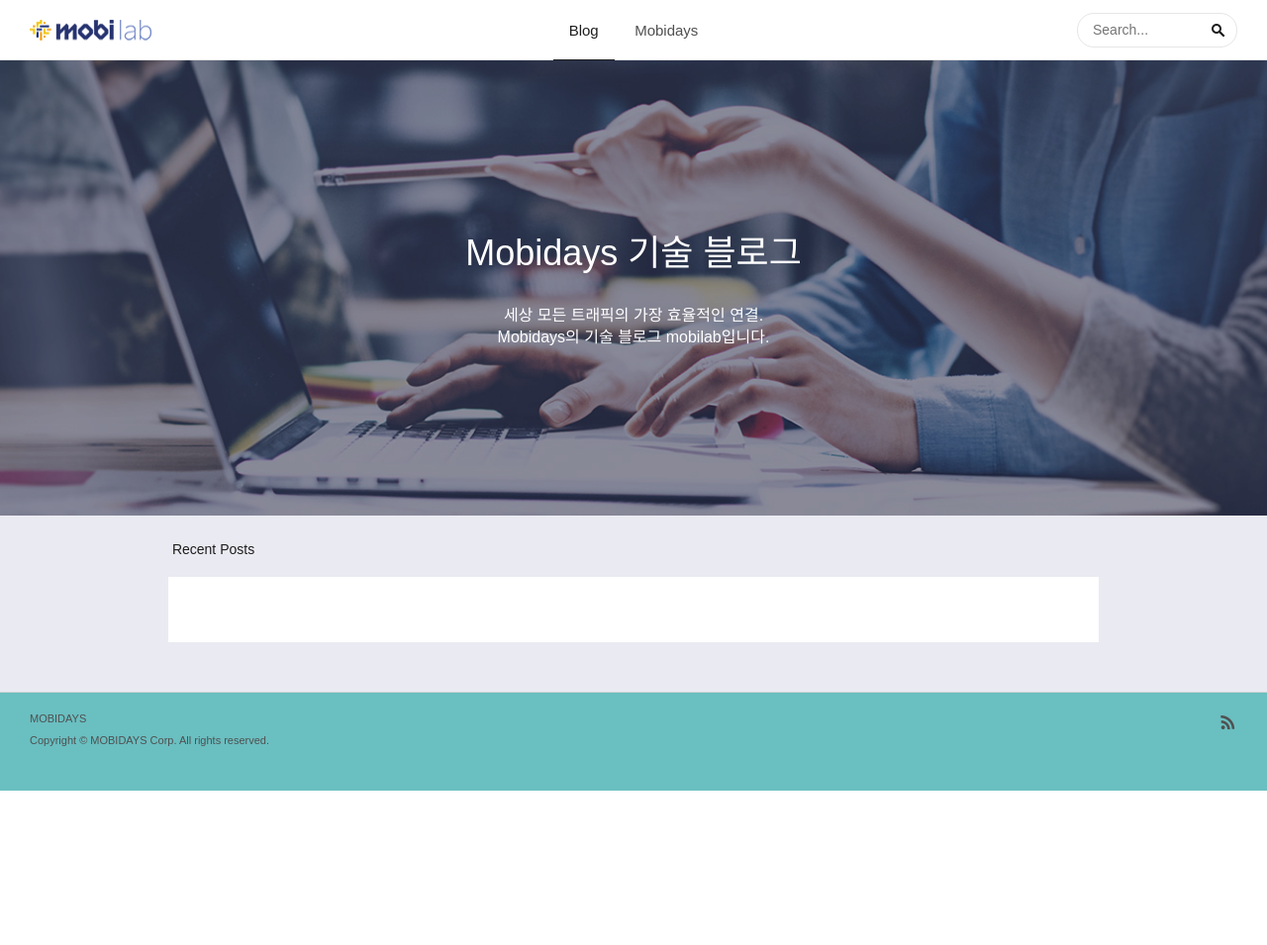
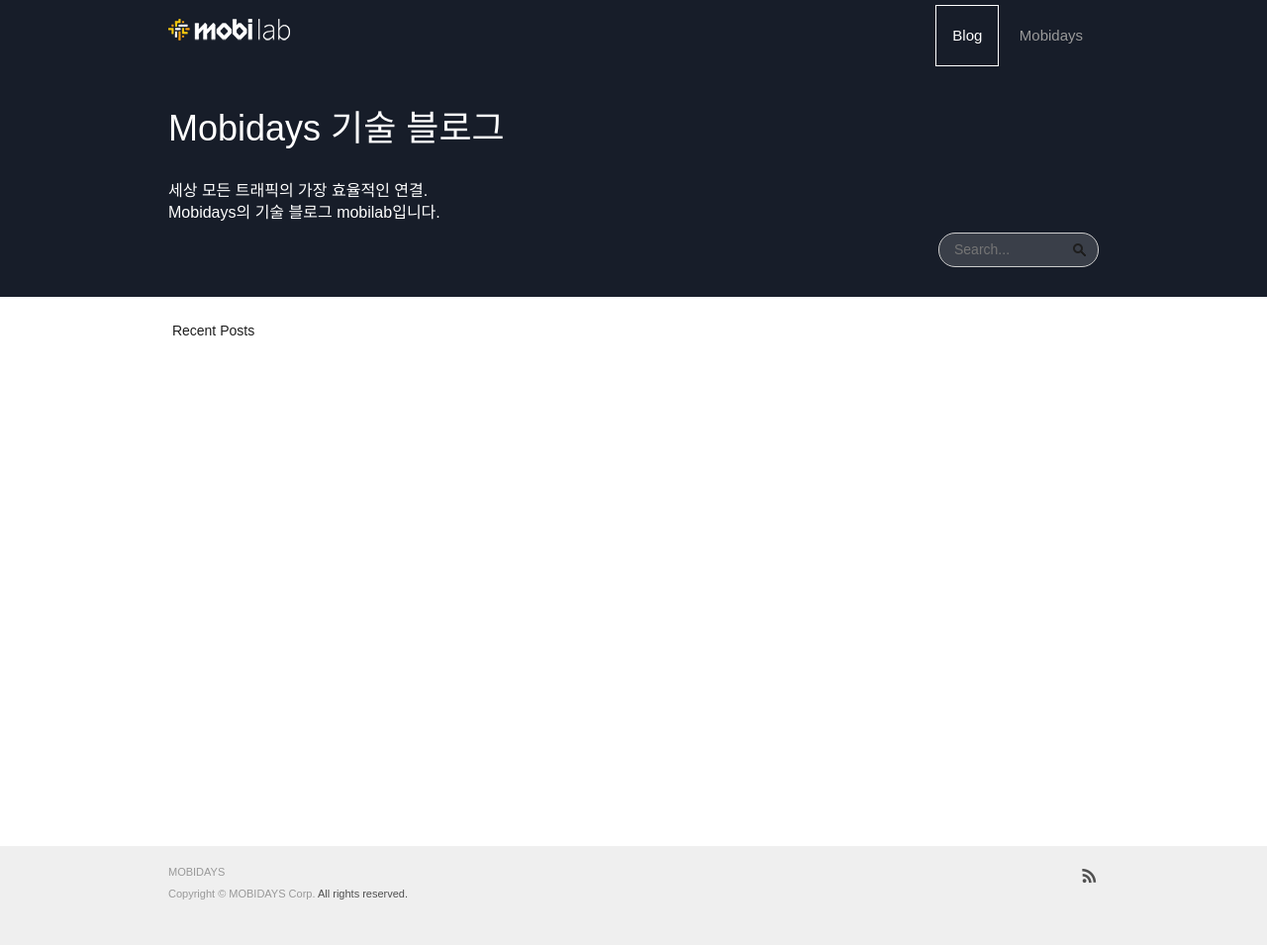
Before and after one commit to mobidays-dev/mobilab, a Jekyll site: the page built from index.html, in a window 1280 px wide. Shown: the whole page at 99% size. Built offline with Jekyll 4.4.1, drawn with Linux system fonts in a browser that asks for light colours; before the commit the page ends 900 px from its top, so only the background shows below that.

Commit message:
re-design

```diff
--- a/_layouts/home.html
+++ b/_layouts/home.html
@@ -1,8 +1,8 @@
 ---
 layout: default
 ---
-<div id="cover" class="container-fluid"
-     {% if site.image %}style="background-image:url({{ site.image }});"{% endif %}>
+<div id="cover" class="container-fluid">
+      <!-- {% if site.image %}style="background-image:url({{ site.image }});"{% endif %}>  -->
     <div>
         <h1>{{ site.title }}</h1>
         <p>{{ site.description | newline_to_br }}</p>
--- a/assets/css/screen.css
+++ b/assets/css/screen.css
@@ -51,7 +51,7 @@
 }
 
 a, a:link, a:visited, a:active, a:hover {
-    color: #505050;
+    color: #999;
     text-decoration: none;
 }
 
@@ -192,20 +192,25 @@
 #header {
     margin: 0;
     padding: 0;
-    border-bottom: 1px solid #e6e6e6;
-    /* background-color: rgba(69,176,178,0.2); */
+    /* border-bottom: 1px solid rgba(230,230,230,.2); */
+    /* background-color: rgba(69,176,178,.3); */
+    max-width: 940px;
+    width:100%;
+    margin: auto;
+    position: absolute;
+    left:0;right:0;z-index: 5000;
 }
 
 #logo {
     position: absolute;
     top: 0;
-    left: 30px;
+    /* left: 30px; */
     width: 123px;
     height: 60px;
     margin: 0 0;
     padding: 0;
-    background: url(../images/pc/logo.png) no-repeat center;
-    background-size: 123px 21px;
+    background: url(../images/pc/logo_w.png) no-repeat center;
+    background-size: 100%;
 }
 
 #menu {
@@ -213,19 +218,23 @@
     list-style: none;
     margin: 0;
     padding: 0;
-    text-align: center;
+    text-align: right;
+    /* background: rgba(61,169,172,.85); */
+    background: none;
+
 }
 
 #menu > li {
     list-style: none;
     display: inline-block;
     position: relative;
-    top: 1px;
+    top: 5px;
     margin: 0;
-    border-bottom: 1px solid #e6e6e6;
+    /* border-bottom: 1px solid #e6e6e6; */
     color: #505050;
     font-size: 15px;
-    line-height: 59px; /* 59px = 60(height) - 1(border) */
+    line-height: 60px;
+    box-sizing: border-box;
 }
 
 #menu > li > a {
@@ -234,21 +243,26 @@
 
 #menu > li.active,
 #menu > li:hover {
-    border-bottom: 1px solid #1e1e1e;
-    color: #1e1e1e;
+    /* border-bottom: 1px solid #1e1e1e;
+    color: #1e1e1e; */
+    border: 1px solid #fff;
+    color: #fff;
     font-weight: 400;
 }
 
 #menu > li.active > a,
 #menu > li:hover > a {
-    color: #1e1e1e;
+    /* color: #1e1e1e; */
+    color: #fff;
 }
 
 #search {
     position: absolute;
     z-index: 99;
-    top: 0;
-    right: 30px;
+    /* top: 0;
+    right: 30px;*/
+    bottom:-220px;
+    right: 0;
     height: 60px;
     margin: 0;
     padding: 0;
@@ -260,18 +274,17 @@
     width: 115px; /* 115px = 160(width) - 15(padding-left) - 30(padding-right) */
     height: 33px;
     border-radius: 17px;
-    border: 1px solid #e6e6e6;
+    border: 1px solid #ccc;
     padding: 0 30px 0 15px; /* 30px(right-padding) = 15(right-padding) + 10(icon-width) + 5(@@iolo) */
     font-size: 14px;
-    color: #505050;
-    background: url(../images/pc/icon_search.png) no-repeat right;
+    color: #fff;
+    background:rgba(255,255,255,.15) url(../images/pc/icon_search.png) no-repeat right;
     background-size: 13px 13px;
     background-position-x: 135px; /* 135px = 160 - 15(right-padding) + 10(icon-width) */
 }
-
 #search > input:focus {
     outline: none;
-    color: #1e1e1e;
+    color: #fff;
 }
 
 /** Search result dropdown **/
@@ -288,7 +301,9 @@
     box-shadow: 0 8px 17px 0 rgba(0,0,0,.2), 0 6px 20px 0 rgba(0,0,0,.19);
     border-radius: 2px;
     border: 0;
-    z-index: 999; top: 45px; right: 0px;
+    z-index: 999;
+    top: 260px;
+    right: 0px;
     line-height: 22px;
 }
 .search__results.is-hidden {
@@ -306,8 +321,11 @@
 
 #wrapper {
     padding-bottom: 50px;
-    background-color: #eaeaf2;
-    overflow-x: scroll; /* @@iolo for very long title/tags */
+    background: rgba(255,255,255,1);
+    min-height: 855px;
+    /* background-color: #eaeaf2; */
+    /* overflow-x: scroll;  */
+    /* @@iolo for very long title/tags */
 }
 
 #content {
@@ -338,19 +356,26 @@
 #footer {
     height: 100px;
     padding: 20px 30px;
-    border-top: 1px solid #d4d4d4;
-    background: rgba(69,176,178,0.8);
+    /* border-top: 1px solid #d4d4d4; */
+    /* background: #0b0e16; */
+    background:#efefef;
     font-size: 11px;
 }
 
 #footer > * {
     padding: 0;
     margin: 0;
+    max-width: 940px;
+    margin: auto;
 }
 
 #links {
-    float: right;
+    /* float: right; */
+    /* display:inline-block; */
+    position:relative;
     text-align: right;
+    margin: auto;
+    max-width: 940px;
 }
 
 #footer-menu, #copyright {
@@ -371,7 +396,9 @@
     padding-left: 10px;
     border-left: 1px solid #ccc;
 }
-
+#links > li{
+  position: absolute;top:0;right:0;
+}
 #links > li > a {
     display: inline-block;
     width: 20px;
@@ -404,32 +431,44 @@
 /* cover */
 
 #cover {
-    display: table;
+    /* display: table; */
     width: 100%;
     height: 310px;
     padding: 0;
     background: no-repeat center;
     background-size: cover;
-}
-
+    background:#171d29;
+    max-width:none;
+    display: flex;display:-ms-flex;display: -webkit-flex;display: -o-flex;
+    flex-wrap: wrap;-ms-flex-wrap: wrap;-webkit-flex-wrap: wrap;-o-flex-wrap: wrap;
+}
+#cover>div{
+  max-width: 940px;
+  margin: auto;
+  overflow:inherit;
+}
 #cover > * {
-    display: table-cell;
+    /* display: table-cell; */
+    width:100%;
     position: relative;
     vertical-align: middle;
     text-align: center;
-    background-color: rgba(12, 12, 48, 0.3);
+    /* background-color: rgba(12, 12, 48, 0.3); */
     overflow: hidden;
     z-index: 2;
+    padding-top: 30px;
 }
 
 #cover h1, #cover p {
-    width: 80%; /* @@iolo */
-    max-width: 780px;
+    /* width: 80%; */
+    /* max-width: 780px; */
+    max-width: 940px;
     margin: 0 auto;
     color: #fff;
     text-overflow: ellipsis;
     white-space: nowrap;
     overflow: hidden;
+    text-align: left;
 }
 
 #cover h1 {
@@ -606,6 +645,7 @@
     text-overflow: ellipsis;
     word-wrap: break-word;
     overflow: hidden;
+    color:#666;
 }
 
 #post-list .post-meta {
@@ -654,9 +694,11 @@
     padding: 0 10px;
     /* border: 1px solid #e6e6e6; */
     vertical-align: middle;
-    background-color: #fafafa;
+    background:#f9f9f9;
+    /* background-color: #fafafa; */
     border-radius: 8px;
-    color: #1e1e1e;
+    /* color: #1e1e1e; */
+    color:#b5b5b5;
     font-size: 12px;
     line-height: 24px; /* 24px = 26(height) - 2(border) */
 }
@@ -690,8 +732,9 @@
 }
 
 #pagination > li.active, #pagination > li:hover {
-    background-color: #e6e6e6;
+    background-color: #263370; /*e6e6e6*/
     border-radius: 4px;
+    color:#fff;
 }
 
 #pagination > li > a {
@@ -755,10 +798,11 @@
 body.home-template #cover,
 body.archive-template #cover,
 body.page-template #cover {
-    height: 460px;
-}
-
-body.home-template #cover {
+    /* height: 460px; */
+    height:300px;
+}
+
+/* body.home-template #cover {
     background-image: url(../images/default_blog_cover.jpg);
 }
 
@@ -776,7 +820,7 @@
 
 body.tag-template #cover {
     background-image: url(../images/default_tag_cover.jpg);
-}
+} */
 
 body.home-template #cover p,
 body.archive-template #cover p,
@@ -1051,7 +1095,7 @@
 #post-next {
     display: table-cell;
     width: 50%;
-    background: url(../images/default_post_cover.jpg) no-repeat center;
+    /* background: url(../images/default_post_cover.jpg) no-repeat center; */
     background-size: cover;
 }
 
@@ -1131,7 +1175,8 @@
 #cover-author-image {
     position: absolute;
     left: 80px;
-    top: 78px; /* 78px = (310(#cover height) - 144(self height)) / 2 */
+    top:-.02em;
+    /* top: 78px; 78px = (310(#cover height) - 144(self height)) / 2 */
     width: 144px;
     height: 144px;
     border-radius: 100%;
@@ -1191,7 +1236,6 @@
     #header {
         height: 50px;
     }
-
     #menu-toggle,
     #search-toggle {
         position: absolute;
@@ -1206,13 +1250,13 @@
 
     #menu-toggle {
         left: 0;
-        background: url(../images/mo/icon_menu.png) no-repeat center;
+        background: url(../images/mo/icon_menu_w.png) no-repeat center;
         background-size: 22px 22px;
     }
 
     #search-toggle {
         right: 0;
-        background: url(../images/mo/icon_search.png) no-repeat center;
+        background: url(../images/mo/icon_search_w.png) no-repeat center;
         background-size: 22px 22px;
     }
 
@@ -1224,7 +1268,7 @@
         top: 0;
         height: 50px;
         margin: 0 auto;
-        background-image: url(../images/mo/logo.png);
+        background-image: url(../images/mo/logo_w.png);
         background-size: 99px 17px;
     }
 
@@ -1234,6 +1278,7 @@
         top: 50px;
         left: 0;
         width: 100%;
+        text-align: center;
         /*height: 150px;*/
         background: #fff;
     }
@@ -1249,11 +1294,13 @@
         border-bottom: none;
         background-color: #f4f4f4;
     }
-
     #menu > li > a {
         display: block;
-    }
-
+        color:#1e1e1e;
+    }
+    #menu > li.active > a, #menu > li:hover > a{
+      color:#1e1e1e;
+    }
     #search {
         display: none; /* @@iolo: show/hide by js */
         position: absolute;
@@ -1262,12 +1309,16 @@
         width: 100%;
         background: #fff;
         text-align: center;
+        color:#1e1e1e;
     }
 
     #search > input {
         background-image: url(../images/mo/icon_search.png);
-    }
-
+        color:#1e1e1e;
+    }
+    #search > input:focus {
+        color:#1e1e1e;
+    }
     .search__results {
         width: 100%;
         font-size: 12px;
@@ -1330,18 +1381,21 @@
     #cover {
         height: 170px !important;
     }
-
+    #cover>div{ max-width: none;width: 95%;}
     #cover h1 {
         font-size: 24px !important;
         line-height: 29px !important; /* 29px = 24(font-size) + 5(line-spacing) */
+        text-align: center;
     }
 
     #cover p {
         font-size: 12px !important;
+        text-align: center;
     }
 
     #cover h1 + p {
         padding-top: 10px !important;
+        text-align: center;
     }
 
     /* navbar */
@@ -1619,15 +1673,15 @@
     }
 
     #logo {
-        background-image: url(../images/mo/logo@2x.png);
+        background-image: url(../images/mo/logo@2x_w.png);
     }
 
     #menu-toggle {
-        background-image: url(../images/mo/icon_menu@2x.png);
+        background-image: url(../images/mo/icon_menu@2x_w.png);
     }
 
     #search-toggle {
-        background-image: url(../images/mo/icon_search@2x.png);
+        background-image: url(../images/mo/icon_search@2x_w.png);
     }
 
     #search > input {
@@ -1714,15 +1768,15 @@
     }
 
     #logo {
-        background-image: url(../images/mo/logo@3x.png);
+        background-image: url(../images/mo/logo@3x_w.png);
     }
 
     #menu-toggle {
-        background-image: url(../images/mo/icon_menu@3x.png);
+        background-image: url(../images/mo/icon_menu@3x_w.png);
     }
 
     #search-toggle {
-        background-image: url(../images/mo/icon_search@3x.png);
+        background-image: url(../images/mo/icon_search@3x_w.png);
     }
 
     #search > input {
```
Also changed, not shown: assets/images/mo/icon_menu@2x_w.png (added), assets/images/mo/icon_menu@3x_w.png (added), assets/images/mo/icon_menu_w.png (added), assets/images/mo/icon_search@2x_w.png (added), assets/images/mo/icon_search@3x_w.png (added), assets/images/mo/icon_search_w.png (added), assets/images/mo/logo@2x_w.png (added), assets/images/mo/logo@3x_w.png (added), assets/images/mo/logo_w.png (added), assets/images/pc/logo_w.png (added).
